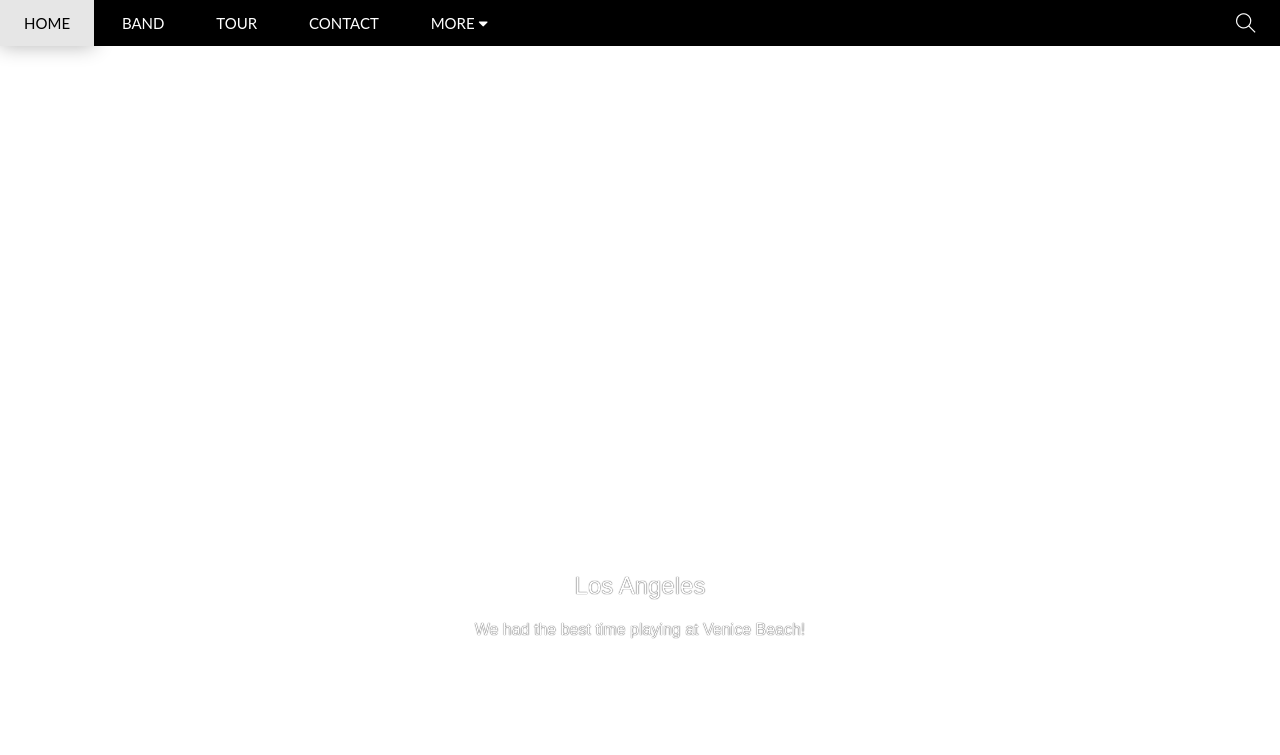
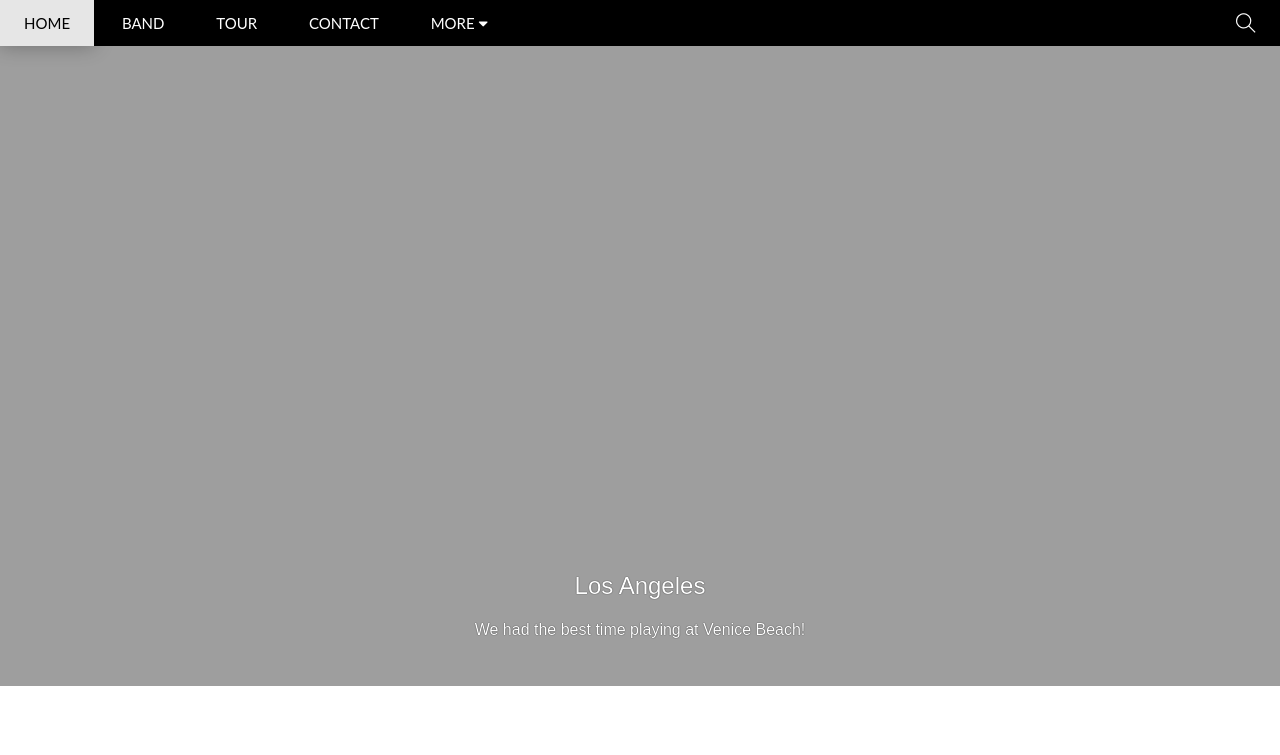
Before and after one commit to soc173/F8-TheBand, a plain HTML site: page index.html in a window 1280 px wide. Shown: the top 755 px of the page. Drawn offline with Linux system fonts and the light colour scheme; the site is published under a folder, as on GitHub Pages, so addresses that start at the root find nothing.

Commit message:
Update style.css

```diff
--- a/W3_TheBand/asset/css/style.css
+++ b/W3_TheBand/asset/css/style.css
@@ -186,7 +186,7 @@ html {
     margin-top: 46px;
     padding-top: 50%;
     /* chiều cao bằng 50% chiều rộng */
-    background: url('/W3_TheBand/asset/img/slider/slider1.jpg') top center / cover no-repeat ;
+    background: url('../img/slider/slider1.jpg') top center / cover no-repeat ;
     color: #fff;
     position: relative;
 
```
